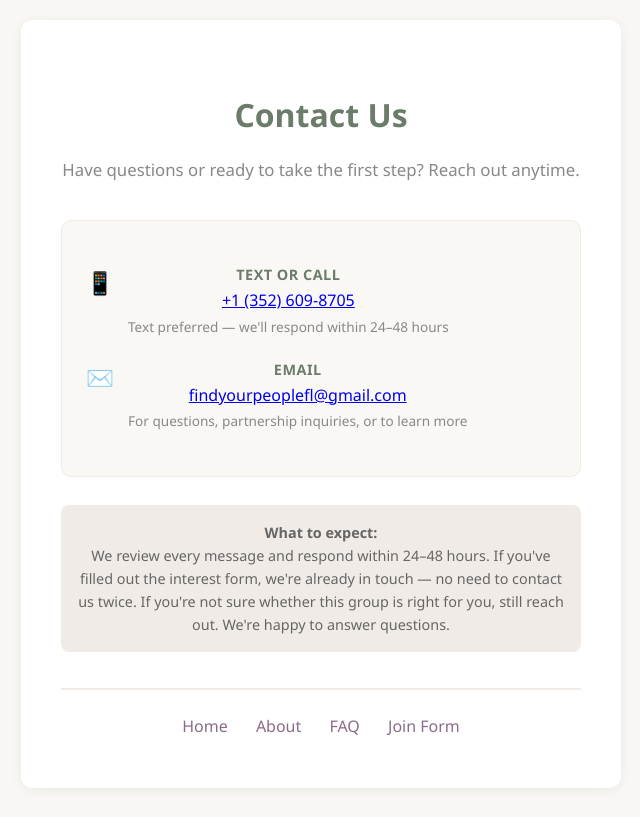
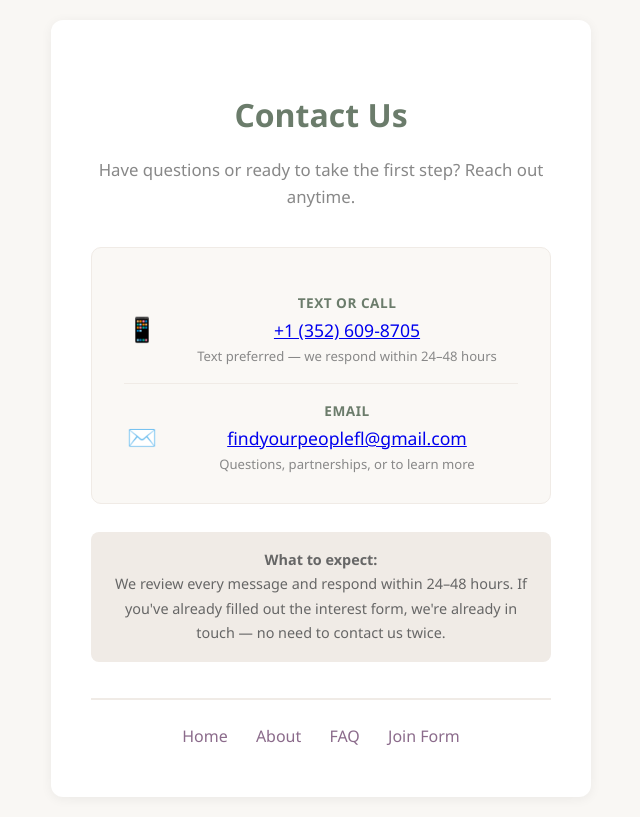
Before and after one commit to jessrjones94/findyourpeople, a FastAPI app: page /contact in a window 1280 px wide. Shown: the whole page, without its empty margins (319-959 px from the left). Before the commit the page ends 735 px from the top, so only its background shows below. Run offline with FastAPI, Linux system fonts and the light colour scheme.

Commit message:
Fix contact page layout

```diff
--- a/templates/contact.html
+++ b/templates/contact.html
@@ -13,7 +13,7 @@
             padding: 20px;
         }
         .container {
-            max-width: 600px;
+            max-width: 540px;
             margin: 0 auto;
             background: #fff;
             padding: 48px 40px;
@@ -23,48 +23,68 @@
         h1 {
             color: #6b7c6b;
             margin-bottom: 8px;
+            text-align: center;
         }
         .subtitle {
             color: #888;
             margin-bottom: 36px;
             font-size: 1.05em;
+            text-align: center;
         }
         .contact-card {
             background: #faf8f5;
             border-radius: 10px;
-            padding: 24px;
+            padding: 28px 32px;
             margin: 20px 0;
             border: 1px solid #f0ebe6;
         }
-        .contact-item {
+        .contact-row {
             display: flex;
-            align-items: flex-start;
-            gap: 14px;
-            margin: 18px 0;
+            align-items: center;
+            justify-content: center;
+            gap: 16px;
+            padding: 16px 0;
+            border-bottom: 1px solid #f0ebe6;
+        }
+        .contact-row:last-child {
+            border-bottom: none;
+            padding-bottom: 0;
         }
         .contact-icon {
-            font-size: 1.4em;
+            font-size: 1.5em;
             flex-shrink: 0;
-            margin-top: 2px;
+            width: 36px;
+            text-align: center;
+        }
+        .contact-body {
+            flex: 1;
         }
         .contact-label {
             font-weight: 600;
             color: #6b7c6b;
-            font-size: 0.9em;
+            font-size: 0.85em;
             text-transform: uppercase;
             letter-spacing: 0.5px;
+            margin-bottom: 2px;
         }
         .contact-value {
             color: #3d3d3d;
+            font-size: 1.1em;
+        }
+        .contact-sub {
+            font-size: 0.82em;
+            color: #888;
             margin-top: 2px;
         }
         .contact-note {
             margin-top: 28px;
-            padding: 16px;
+            padding: 16px 20px;
             background: #f0ebe6;
             border-radius: 8px;
             font-size: 0.9em;
             color: #666;
+            text-align: center;
+            line-height: 1.7;
         }
         .nav-footer {
             text-align: center;
@@ -89,32 +109,32 @@
         <p class="subtitle">Have questions or ready to take the first step? Reach out anytime.</p>
 
         <div class="contact-card">
-            <div class="contact-item">
+            <div class="contact-row">
                 <span class="contact-icon">📱</span>
-                <div>
+                <div class="contact-body">
                     <div class="contact-label">Text or Call</div>
                     <div class="contact-value">
-                        <a href="sms:+13526098705">+1 (352) 609-8705</a><br>
-                        <span style="font-size: 0.85em; color: #888;">Text preferred — we'll respond within 24–48 hours</span>
+                        <a href="sms:+13526098705">+1 (352) 609-8705</a>
                     </div>
+                    <div class="contact-sub">Text preferred — we respond within 24–48 hours</div>
                 </div>
             </div>
 
-            <div class="contact-item">
+            <div class="contact-row">
                 <span class="contact-icon">✉️</span>
-                <div>
+                <div class="contact-body">
                     <div class="contact-label">Email</div>
                     <div class="contact-value">
-                        <a href="mailto:findyourpeoplefl@gmail.com">findyourpeoplefl@gmail.com</a><br>
-                        <span style="font-size: 0.85em; color: #888;">For questions, partnership inquiries, or to learn more</span>
+                        <a href="mailto:findyourpeoplefl@gmail.com">findyourpeoplefl@gmail.com</a>
                     </div>
+                    <div class="contact-sub">Questions, partnerships, or to learn more</div>
                 </div>
             </div>
         </div>
 
         <div class="contact-note">
             <strong>What to expect:</strong><br>
-            We review every message and respond within 24–48 hours. If you've filled out the interest form, we're already in touch — no need to contact us twice. If you're not sure whether this group is right for you, still reach out. We're happy to answer questions.
+            We review every message and respond within 24–48 hours. If you've already filled out the interest form, we're already in touch — no need to contact us twice.
         </div>
 
         <div class="nav-footer">
```
